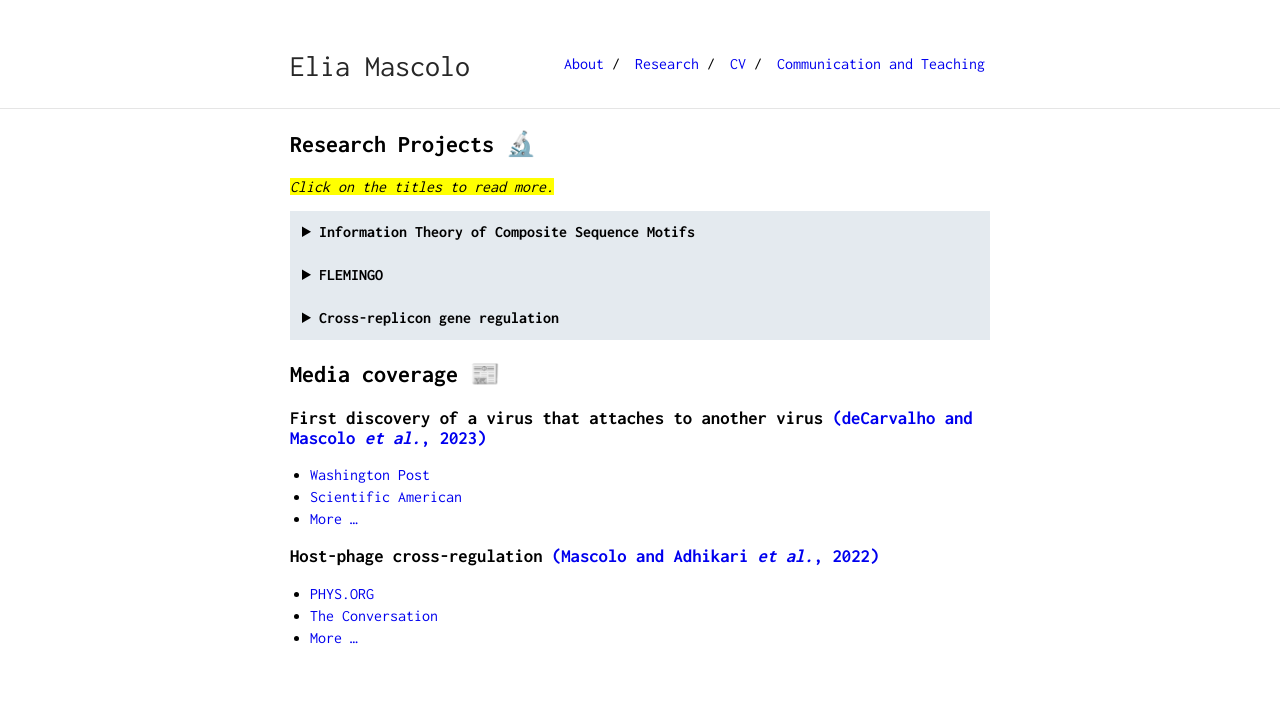
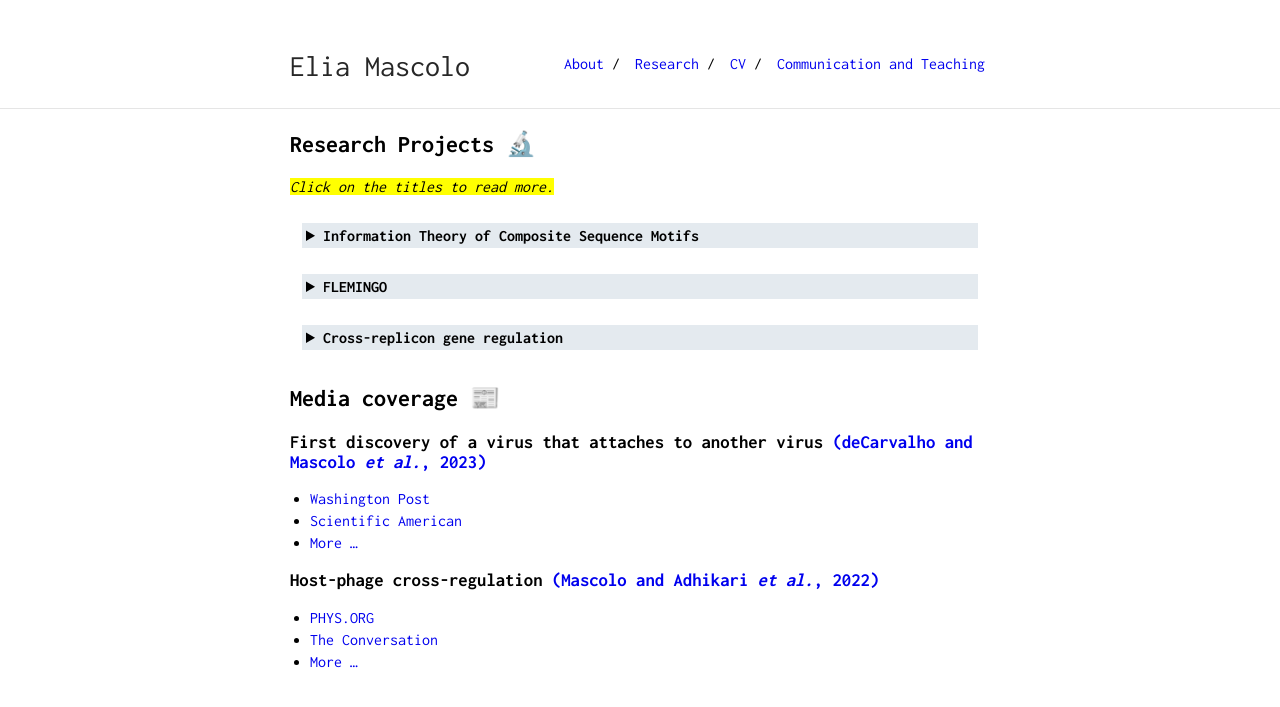
Before and after one commit to eliamascolo/eliamascolo.github.io, a Jekyll site: the page built from research.md, in a window 1280 px wide. Shown: the top 707 px of the page. Built offline with Jekyll 4.4.1, drawn with Linux system fonts in a browser that asks for light colours.

Commit message:
Update style

```diff
--- a/research.md
+++ b/research.md
@@ -16,15 +16,27 @@ layout: default
 details {
   padding: 12px;
   padding-bottom: 14px;
-  background-color: #e4eaef;
   cursor: pointer;
 }
 
-summary > * {
+details > summary > * {
   display: inline;
+}
+
+details > summary {
+  padding: 4px;
   background-color: #e4eaef;
-  border-radius: 5px;
+  border: none;
+  cursor: pointer;
 }
+
+details > p {
+  background-color: #e4eaef;
+  padding: 4px;
+  box-shadow: 1px 1px 2px #bbbbbb;
+  margin: 0;
+}
+
 </style>
 
 ## Research Projects 🔬
@@ -33,7 +45,7 @@ summary > * {
 
 <details>
 <summary id="ITCM"><strong>Information Theory of Composite Sequence Motifs</strong></summary>
-<br>
+<p>
 Through nucleotide conservation, the genomic positions that must be bound by transcription factors can provide information.
 The information content (named <i>Rsequence</i>) can be measured (in <i>bits</i>) and happens to be nearly equal to the amount of information theoretically required for the target location to be accomplishable (a quantity named <i>Rfrequency</i>)
 <a href="https://doi.org/10.1016/0022-2836(86)90165-8">(Schneider <i>et al.</i>, 1986)</a>.
@@ -43,22 +55,25 @@ The classical theory by Schenider can be seen as a special case where <i>n=1</i>
 I also show how this framework can be applied to study different aspects of target recognition mediated by molecular complexes (how protein flexibility can co-evolve with spacer variability, the thermodynamic efficiency of different recruitment strategies, and the effect of mutation spectra on the evolvability of different information-encoding strategies).
 <br /><br />
 &#x1F4CC; <a href="/pdf_files/poster_Info_Theo_Composite_Motifs.pdf" target="_blank"><b>Open poster</b></a>
+</p>
 </details>
 
 <details>
 <summary><strong>FLEMINGO</strong></summary>
-<br /><br />
+<p>
 I developed a motif discovery tool that can discover <i>composite motifs</i> (see <a href="#ITCM">Composite Sequence Motifs</a> ) in biological data (sets of co-regulated promoters) through evolutionary computation. The tool, called <strong><i>FLEMINGO</i></strong> (for <strong>FLE</strong>xible <strong>M</strong>otif <strong>IN</strong>ference via <strong>G</strong>enetic <strong>O</strong>ptimization), can detect motifs encompassing spacers (or <i>gaps</i>) of variable length, as well as DNA shape features (inferred from the DNA sequence).
 <img src="/images/FLEMINGO_logo.jpg" alt="The logo of the bioinformatic tool FLEMINGO">
+</p>
 </details>
 
 <details>
 <summary><strong>Cross-replicon gene regulation</strong></summary>
-<br>
+<p>
 Text here ...
 <img src="/images/mge-tf.jpg" alt="A diagram representing transcription factor encoded in a bacterial genome that binds to the DNA of a mobile genetic element">
 <br /><br />
 &#x1F4CC; <a href="/pdf_files/poster_MGE_TF.pdf" target="_blank"><b>Open poster</b></a>
+</p>
 </details>
 
 ## Media coverage 📰
```
